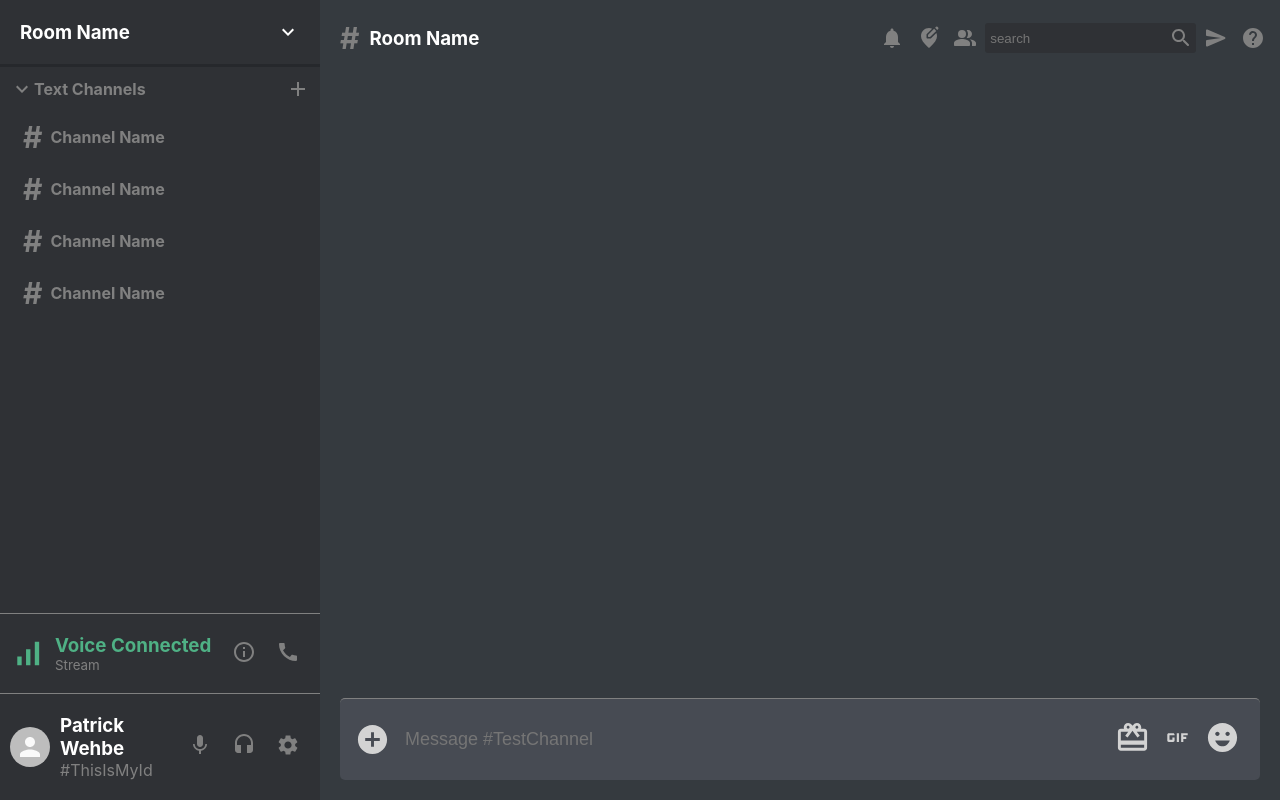
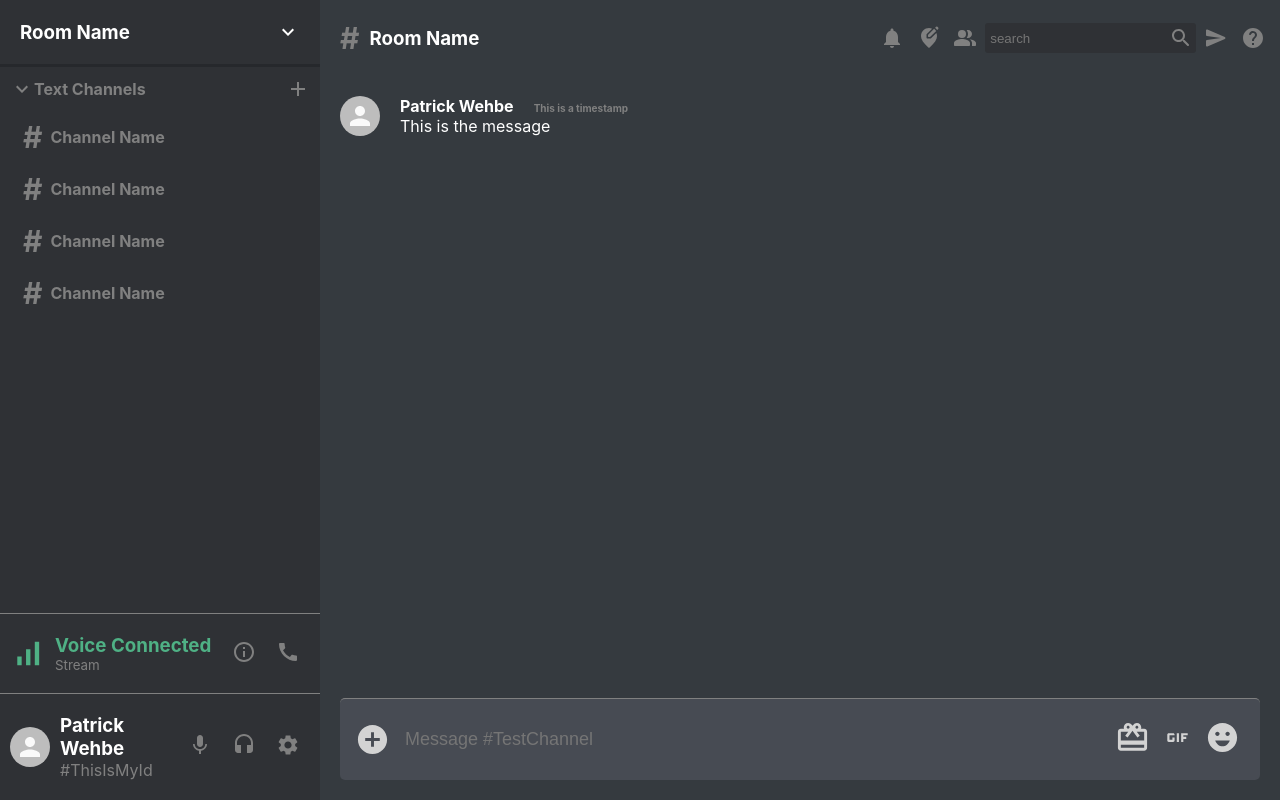
Before and after one commit to patrickwehbe/discord-clone, a React (Create React App) app: page / in a window 1280 px wide. Built offline with nearby package versions, Linux system fonts and the light colour scheme.

Commit message:
Firebase init

```diff
--- a/package.json
+++ b/package.json
@@ -9,6 +9,7 @@
     "@testing-library/jest-dom": "^4.2.4",
     "@testing-library/react": "^9.5.0",
     "@testing-library/user-event": "^7.2.1",
+    "firebase": "^7.24.0",
     "react": "^16.14.0",
     "react-dom": "^16.14.0",
     "react-redux": "^7.2.1",
--- a/src/Message.css
+++ b/src/Message.css
@@ -0,0 +1,14 @@
+.message {
+  display: flex;
+  align-items: center;
+  padding: 20px;
+  color: white;
+}
+.message__info {
+  margin-left: 20px;
+}
+.message__timestamp {
+  color: gray;
+  margin-left: 20px;
+  font-size: x-small;
+}
--- a/src/Message.js
+++ b/src/Message.js
@@ -1,8 +1,20 @@
+import { Avatar } from "@material-ui/core";
 import React from "react";
 import "./Message.css";
 
 function Message() {
-  return <div className="message"></div>;
+  return (
+    <div className="message">
+      <Avatar />
+      <div className="message__info">
+        <h4>
+          Patrick Wehbe
+          <span className="message__timestamp">This is a timestamp</span>
+        </h4>
+        <p>This is the message</p>
+      </div>
+    </div>
+  );
 }
 
 export default Message;
```
Also changed, not shown: src/Firebase.js (added, +20 -0 lines), 1 other file (tests, documents, lock files or other folders).
